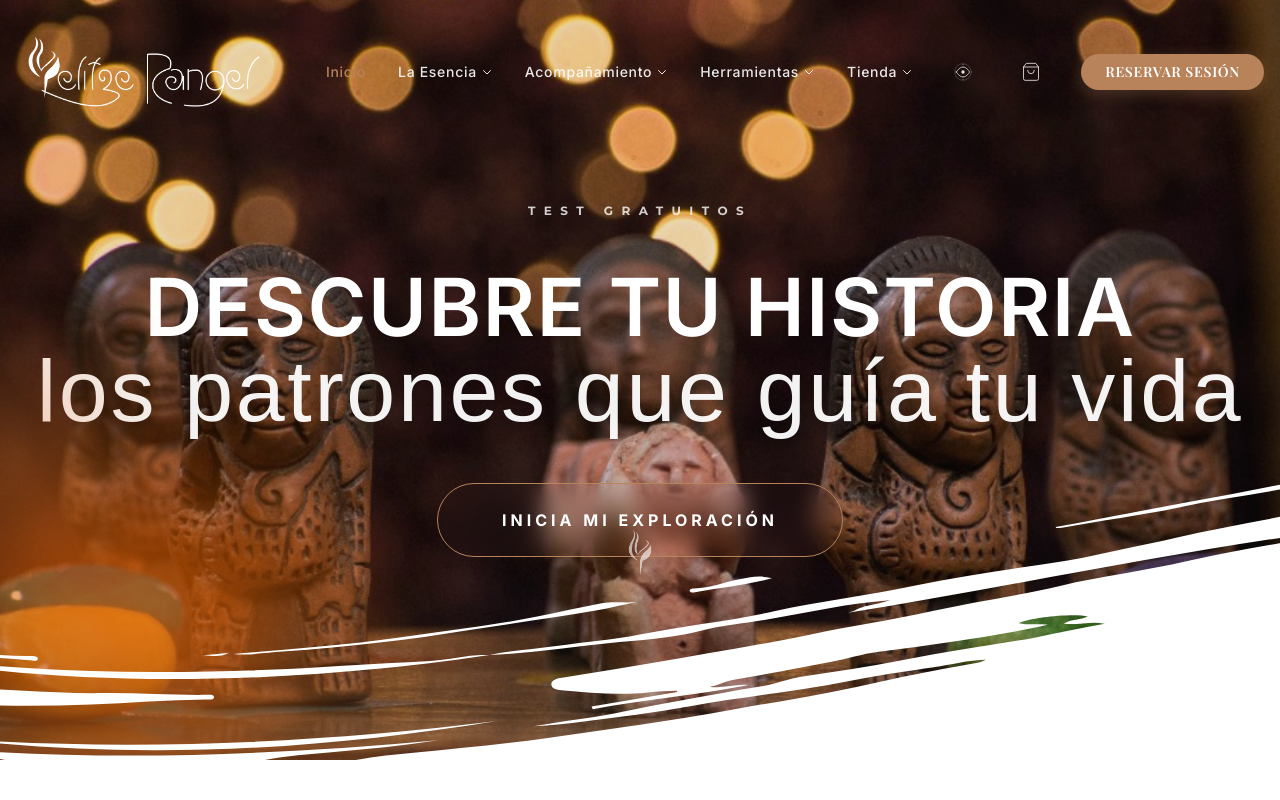
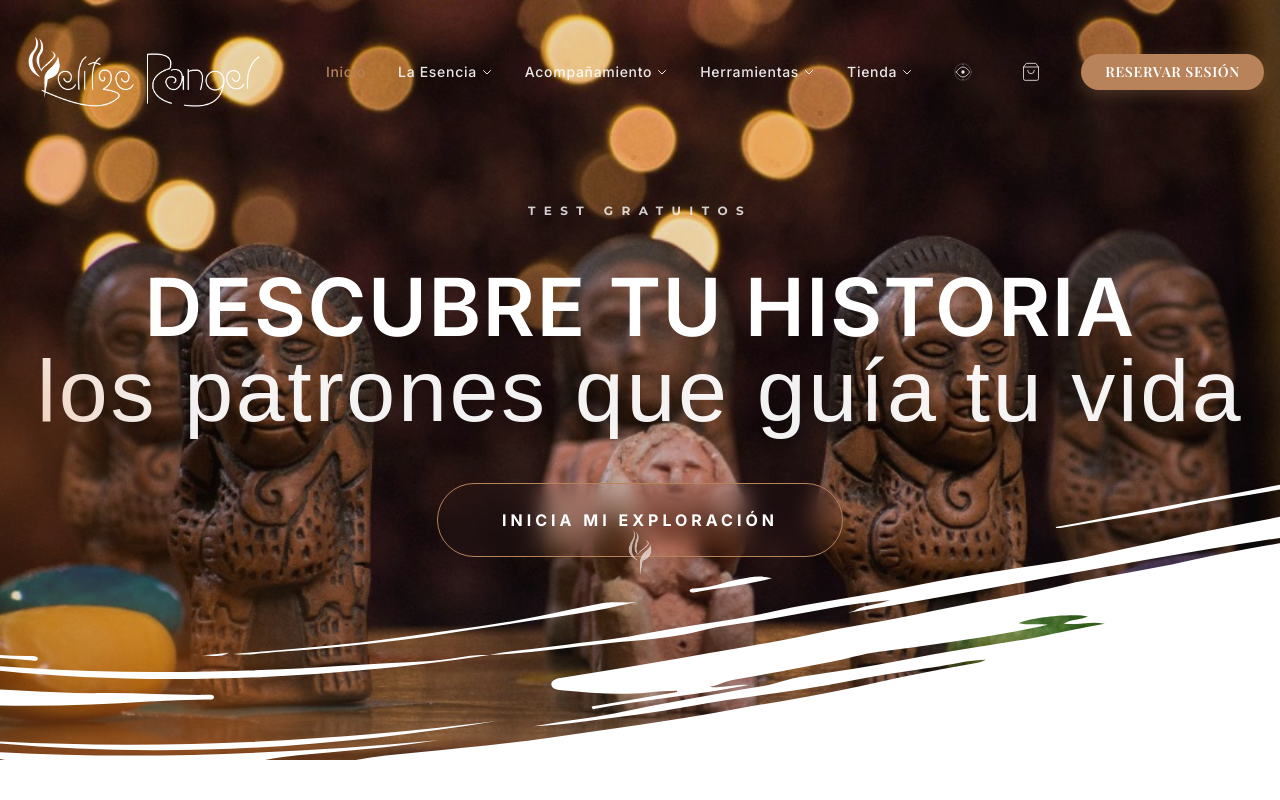
Before and after one commit to yelitzerangeloficialweb-max/yelitze-rangel-web, a Next.js app: page / in a window 1280 px wide. Shown: the top 800 px of the page. Built offline with nearby package versions, Linux system fonts and the light colour scheme; a web font is replaced by a local one.

Commit message:
Repara posicion del blur home y aplica fondo blanco a seccion sobre mi

```diff
--- a/app/(website)/(routes)/sobre-mi/page.tsx
+++ b/app/(website)/(routes)/sobre-mi/page.tsx
@@ -292,7 +292,7 @@ export default function AboutPage() {
             </section>
 
             {/* 6. Closing Principles (Breathtaking Forest Finale with Allison Font) */}
-            <section className="relative min-h-[700px] lg:min-h-[1000px] w-full overflow-hidden flex items-center justify-end">
+            <section className="relative min-h-[700px] lg:min-h-[1000px] w-full overflow-hidden flex items-center justify-end bg-white">
                 {/* Background Image: Forest */}
                 <div className="absolute inset-0 z-0 text-white">
                     <Image
--- a/components/home/NewHero.tsx
+++ b/components/home/NewHero.tsx
@@ -20,7 +20,7 @@ export default function NewHero() {
                 <div className="absolute inset-0 bg-black/10" />
 
                 {/* Atmosphere - Intense 95% blur on bottom left */}
-                <div className="absolute -bottom-[5%] -left-[5%] w-[30%] h-[40%] bg-[#FF6B00]/70 blur-[80px] rounded-full pointer-events-none" />
+                <div className="absolute -bottom-[20%] -left-[5%] w-[30%] h-[40%] bg-[#FF6B00]/40 blur-[60px] rounded-full pointer-events-none" />
 
                 {/* Bottom Seam Overlay */}
                 <div className="absolute inset-x-0 bottom-0 h-1/2 bg-gradient-to-t from-black/50 via-transparent to-transparent opacity-60" />
```
